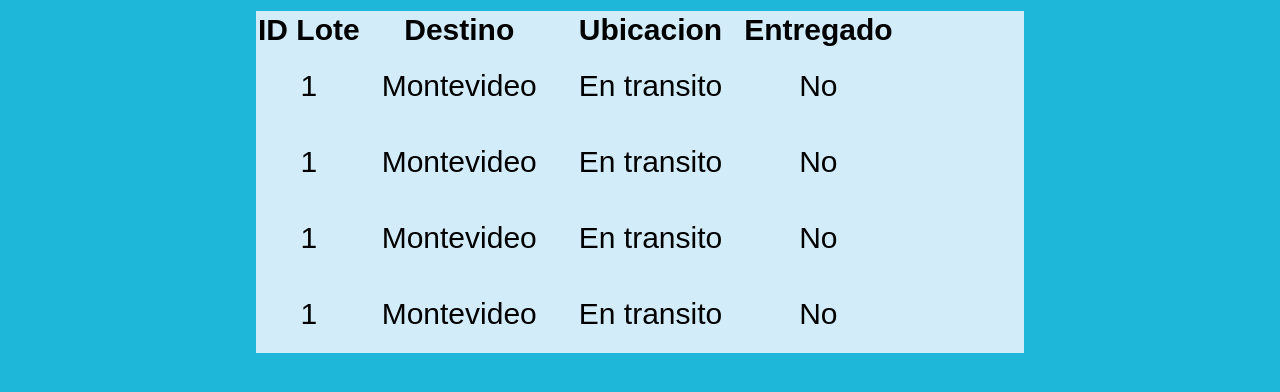
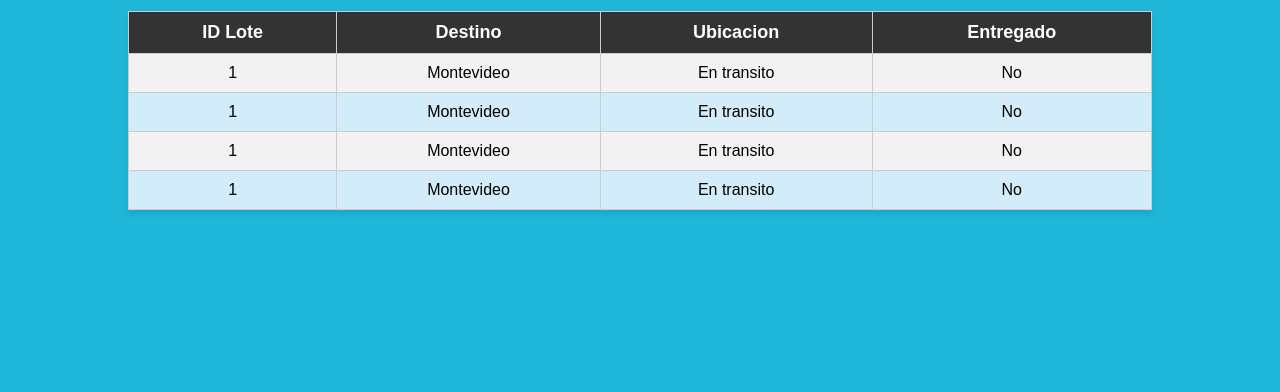
Before and after one commit to Proyecto-UTU-3BH/Aplicacion-Choferes, a plain HTML site: page Html/homepageCamionero.html in a window 1280 px wide. Shown: the part 96-488 px from the top of the page. Drawn offline with Linux system fonts and the light colour scheme.

Commit message:
modificacion del mapa y de la tabla que muestra los lotes

```diff
--- a/Css/Estilohomepage.css
+++ b/Css/Estilohomepage.css
@@ -94,13 +94,33 @@ tr {
 
 table {
     background-color: #d2ecf9;
-    display: flex;
-    width: 60%;
+    width: 80%;
     margin: auto;
-
+    border-collapse: collapse;
+    border-spacing: 0;
+    box-shadow: 0 4px 6px rgba(0, 0, 0, 0.1);
 }
 
+th {
+    background-color: #333;
+    color: #fff;
+    padding: 10px;
+    text-align: center;
+    font-size: 18px;
+    border: 1px solid #ccc;
+}
 
 td {
-    padding: 20px;
+    padding: 10px;
+    text-align: center;
+    font-size: 16px;
+    border: 1px solid #ccc;
 }
+
+tr:nth-child(even) {
+    background-color: #f2f2f2;
+  }
+
+  tr:hover {
+    background-color: #ddd;
+  }
```
Also changed, not shown: Css/rutas.css (+14 -6 lines).
